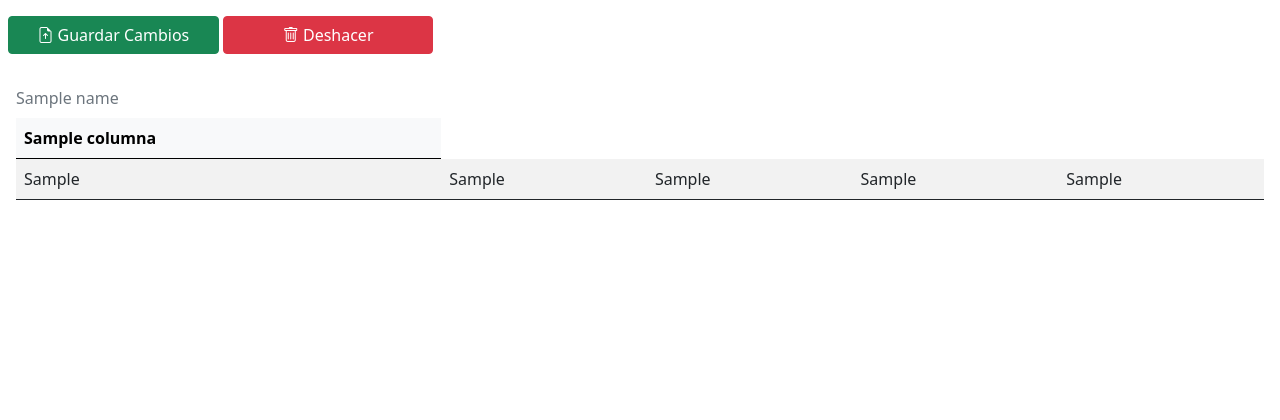
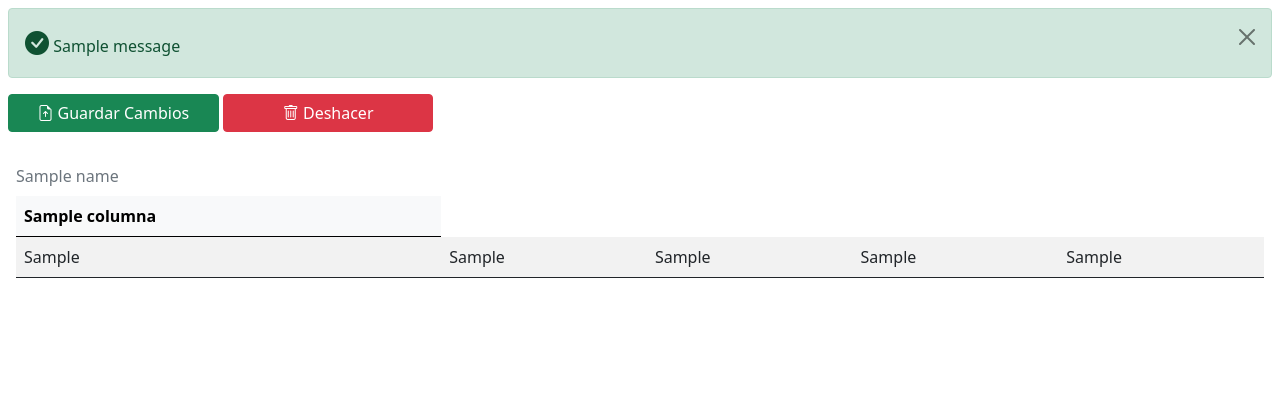
Before and after one commit to Enm4nuel/re-plt-system, a Django app: template home/templates/subir_archivo_confirmar.html in a window 1280 px wide. Shown: the part 106-526 px from the top of the page. Run offline with Django 3.2, Linux system fonts and the light colour scheme; the template is opened without the code that fills it: most values are stand-ins (such as "Sample title", 1, 10 or a date in 2020); one stand-in notice (Sample message) is shown.

Commit message:
fact: add a notification code of operation

```diff
--- a/home/templates/subir_archivo_confirmar.html
+++ b/home/templates/subir_archivo_confirmar.html
@@ -46,6 +46,18 @@
 
 		</nav>
 	</header>
+
+	{% for message in messages %}
+		<div class="alert alert-{{message.tags}} alert-dismissible m-2" id="msg" role="alert">
+			{% if message.tags == 'warning' %}
+				<i class="bi bi-exclamation-triangle-fill" style="font-size: 1.5em;"></i>
+			{% elif message.tags == 'success' %}
+				<i class="bi bi-check-circle-fill" style="font-size: 1.5em;"></i>
+			{% endif %}
+			{{message}}
+			<button type="button" class="btn-close" data-bs-dismiss="alert" aria-label="Close"></button>
+		</div>
+	{% endfor %}
 
 	<div class="p-2 mt-2 ml-2">
 		<row>
--- a/plantillas/views.py
+++ b/plantillas/views.py
@@ -38,6 +38,8 @@ def cargar_datos(edificio, moneda):
 		if "T-CAM" in row[i][1]:
 			b = row[i][1].split(" ")
 			bldgid.append(b[0])
+		else:
+			bldgid.append(row[i][1])
 		suitid.append(row[i][2])
 		occpname.append(row[i][3])
 
```
Also changed, not shown: home/templates/home.html (+7 -0 lines), home/views.py (+7 -1 lines), db.sqlite3, 1 other file.
